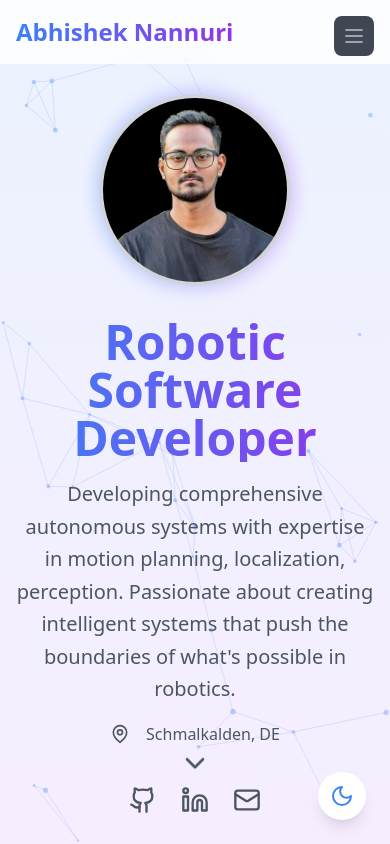
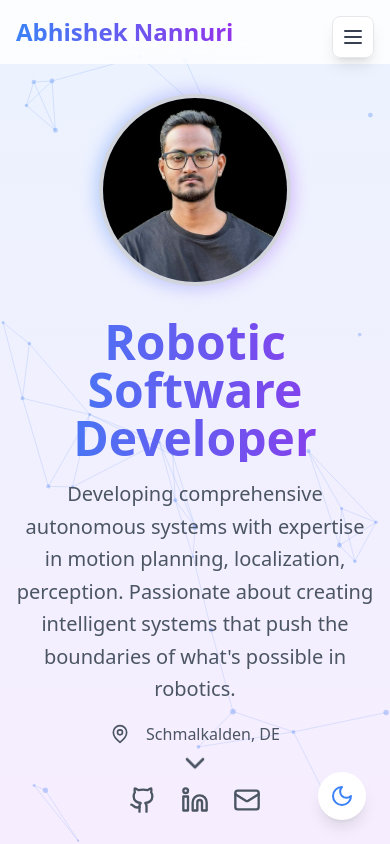
Before and after one commit to Nagendra0510/Nagendra-Mudarapu, a React (Create React App) app: page / in a window 390 px wide. Shown: the top 844 px of the page. Built offline with nearby package versions, Linux system fonts and the light colour scheme.

Commit message:
updated mobile nav visibility

```diff
--- a/src/components/MobileNav.js
+++ b/src/components/MobileNav.js
@@ -8,21 +8,30 @@ const MobileNav = ({ isOpen, setIsOpen, activeSection }) => {
     <div className="md:hidden">
       {/* Mobile Menu Overlay */}
       <div
-        className={`fixed inset-0 z-40 transform transition-transform duration-300 ease-in-out ${
+        className={`fixed inset-0 z-40 transform transition-transform duration-300 ease-in-out min-h-screen ${
           isOpen ? 'translate-x-0' : 'translate-x-full'
         }`}
       >
-        <div className="absolute inset-0 bg-gray-900/95 backdrop-blur-lg">
-          {/* Navigation Container - Added padding-top to account for header height */}
-          <div className="flex flex-col pt-15 px-6">
+        {/* Background container with blur and opacity */}
+        <div className="absolute inset-0 h-full min-h-screen bg-white/75 dark:bg-gray-900/75 backdrop-blur-lg">
+          {/* Content wrapper */}
+          <div className="relative h-full min-h-screen">
+            {/* Navigation Container */}
+            <div className="flex flex-col min-h-screen h-full pt-20 px-6">
               {/* Menu Items */}
               {navItems.map((item) => (
                 <a
                   key={item}
                   href={`#${item}`}
                   onClick={() => setIsOpen(false)}
-                className={`py-4 text-lg capitalize transition-all duration-300 hover:text-blue-400 border-b border-gray-800 ${
-                  activeSection === item ? 'text-blue-400' : 'text-gray-400'
+                  className={`py-4 text-lg capitalize transition-all duration-300
+                    hover:text-blue-500 dark:hover:text-blue-400
+                    border-b border-gray-200/0 dark:border-gray-800/0
+                    font-medium
+                    ${
+                      activeSection === item
+                        ? 'text-blue-600 dark:text-blue-400'
+                        : 'text-gray-800 dark:text-gray-200'
                     }`}
                 >
                   {item}
@@ -31,11 +40,18 @@ const MobileNav = ({ isOpen, setIsOpen, activeSection }) => {
             </div>
           </div>
         </div>
+      </div>
 
       {/* Burger/Close Button */}
       <button
         onClick={() => setIsOpen(!isOpen)}
-        className="fixed top-4 right-4 z-50 p-2 text-gray-400 hover:text-blue-400 transition-colors duration-300 bg-gray-900/80 rounded-lg"
+        className="fixed top-4 right-4 z-50 p-2 transition-colors duration-300
+                 bg-white/90 dark:bg-gray-900/90
+                 text-gray-700 dark:text-gray-200
+                 hover:text-blue-500 dark:hover:text-blue-400
+                 rounded-lg
+                 border border-gray-200 dark:border-gray-800
+                 shadow-lg"
         aria-label={isOpen ? 'Close menu' : 'Open menu'}
       >
         {isOpen ? <X size={24} /> : <Menu size={24} />}
```
Lines whose indentation alone changed are shown as unchanged.
